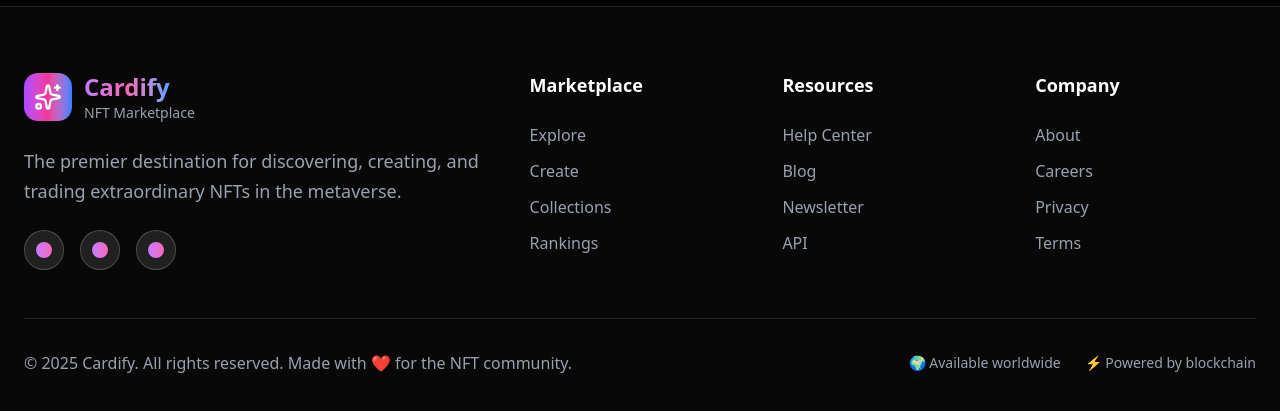
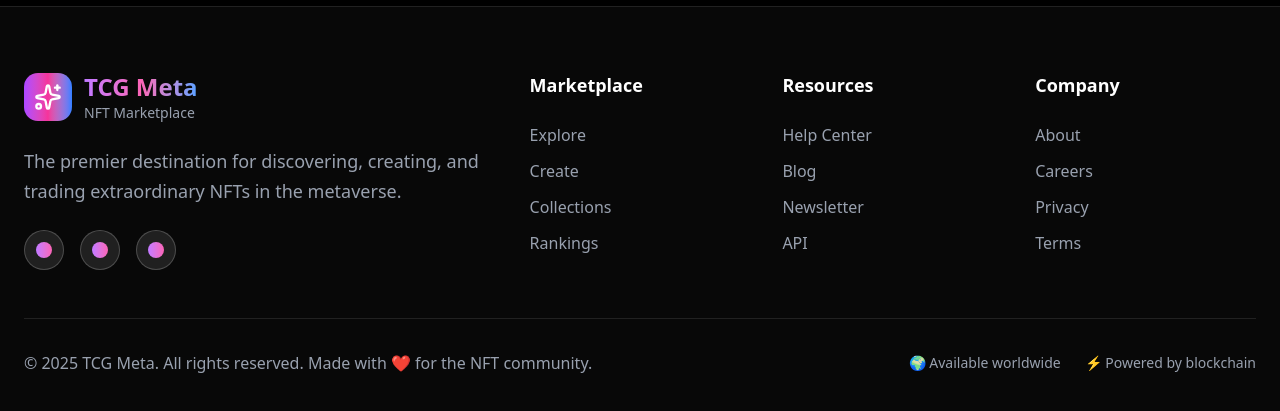
Before and after one commit to placeparks/tcg, a Next.js app: page / in a window 1280 px wide. Shown: the part 2307-2718 px from the top of the page. Built offline with nearby package versions, Linux system fonts and the light colour scheme; no server answers; what wagmi would draw is missing.

Commit message:
Update Footer.tsx

```diff
--- a/components/Footer.tsx
+++ b/components/Footer.tsx
@@ -15,7 +15,7 @@ export default function Footer() {
               </div>
               <div>
                 <span className="text-2xl font-bold bg-gradient-to-r from-purple-400 via-pink-400 to-blue-400 bg-clip-text text-transparent">
-                  Cardify
+                  TCG Meta
                 </span>
                 <div className="text-sm text-gray-400">NFT Marketplace</div>
               </div>
@@ -62,7 +62,7 @@ export default function Footer() {
         {/* Bottom Bar */}
         <div className="border-t border-white/10 mt-12 pt-8 flex flex-col md:flex-row justify-between items-center">
           <p className="text-gray-400 mb-4 md:mb-0">
-            &copy; 2025 Cardify. All rights reserved. Made with ❤️ for the NFT community.
+            &copy; 2025 TCG Meta. All rights reserved. Made with ❤️ for the NFT community.
           </p>
           <div className="flex items-center space-x-6 text-sm text-gray-400">
             <span>🌍 Available worldwide</span>
```
